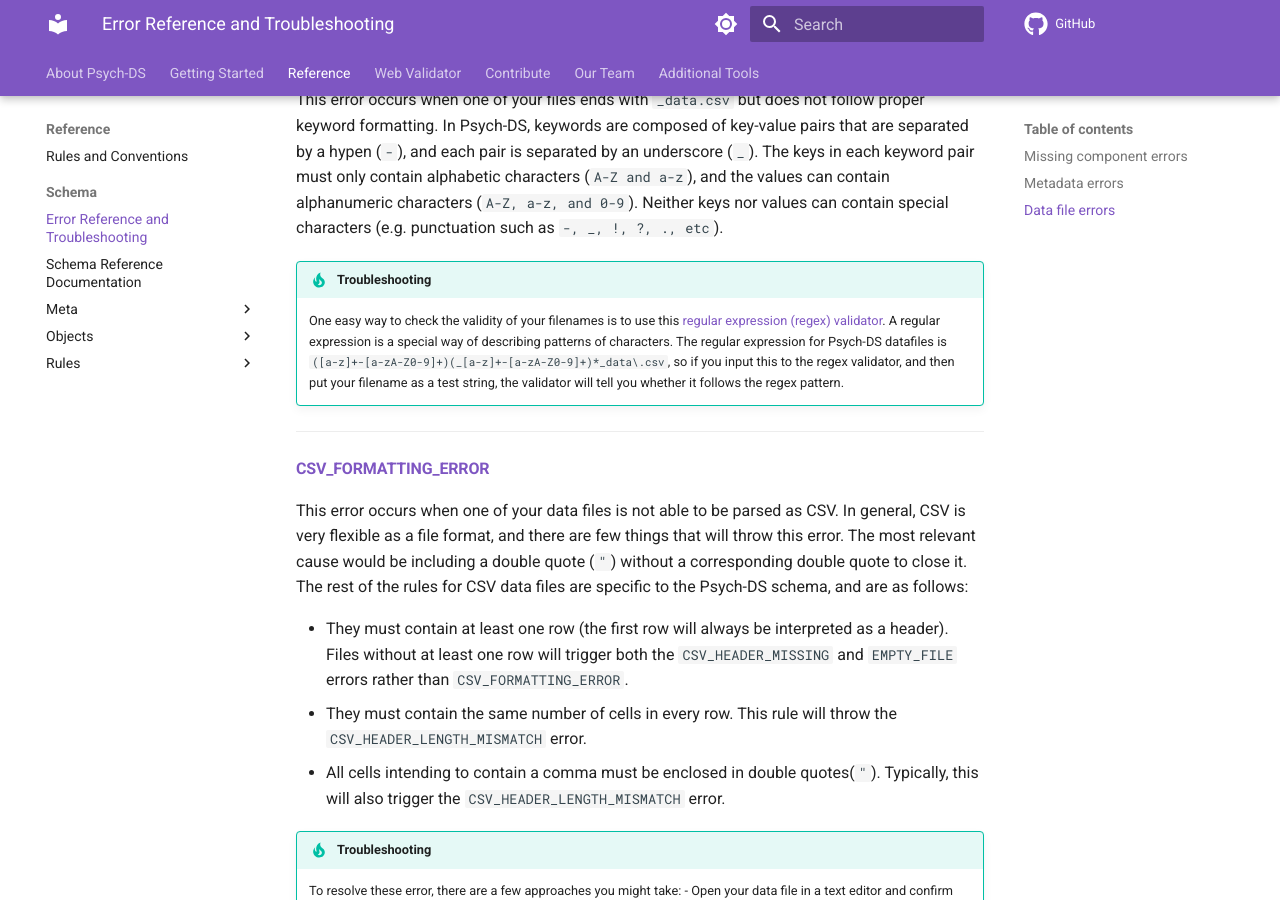
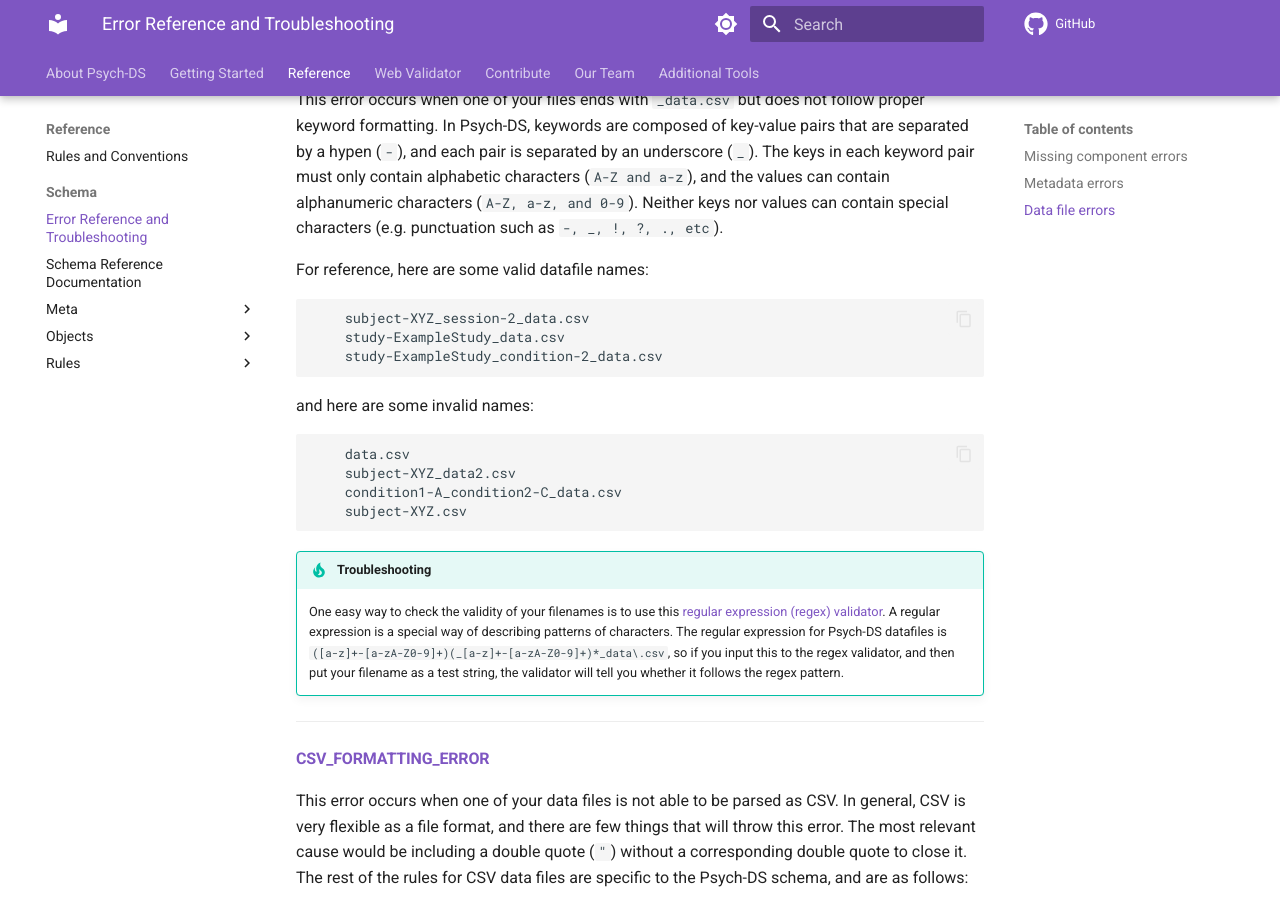
Before and after one commit to psych-ds/psychds-docs, an MkDocs documentation site: the page built from docs/reference/schema/errors.md, in a window 1280 px wide and 900 px high, scrolled down 3453 px. Built offline with MkDocs 1.6.1 and Material for MkDocs 9.7.7, drawn with Linux system fonts in a browser that asks for light colours; comment, search, counter and statistics services are not loaded.

Commit message:
fixed links and added correct/incorrect filenames to second filename-relevant error

````diff
--- a/docs/reference/schema/errors.md
+++ b/docs/reference/schema/errors.md
@@ -6,7 +6,7 @@ This page lists out all of the most common errors that you might encounter while
 
 ---
 
-#### [MISSING_DATASET_DESCRIPTION](../schema/rules/files/common/core/dataset_description)
+#### [MISSING_DATASET_DESCRIPTION](../../schema/rules/files/common/core/dataset_description)
 
 This error indicates that your dataset is missing a file named `dataset_description.json` in the root folder.
 
@@ -15,7 +15,7 @@ This error indicates that your dataset is missing a file named `dataset_descript
 
 ---
 
-#### [MISSING_DATA_DIRECTORY](../schema/rules/files/common/core/data)
+#### [MISSING_DATA_DIRECTORY](../../schema/rules/files/common/core/data)
 
 This error indicates that your dataset is missing a subfolder called `data` inside of the root folder (at the same level as the dataset_description.json metadata file).
 
@@ -24,7 +24,7 @@ This error indicates that your dataset is missing a subfolder called `data` insi
 
 ---
 
-#### [MISSING_DATAFILE](../schema/rules/files/tabular_data/data/Datafile)
+#### [MISSING_DATAFILE](../../schema/rules/files/tabular_data/data/Datafile)
 
 This error indicates that your `data` directory does not contain at least one valid datafile. In the Psych-DS schema, a "valid" datafile is one that follows [CSV file formatting](https://flatfile.com/blog/what-is-a-csv-file-guide-to-uses-and-benefits/) and uses the "_data" suffix and [keyword-based file naming](../schema/meta/defs/keywords/).
 
@@ -51,7 +51,7 @@ This error indicates that your `data` directory does not contain at least one va
 
 ## Metadata errors
 
-#### [INVALID_JSON_FORMATTING](../schema/rules/errors/InvalidJsonFormatting)
+#### [INVALID_JSON_FORMATTING](../../schema/rules/errors/InvalidJsonFormatting)
 
 This error indicates that one of your metadata files (e.g. `dataset_description.json`) is not properly formatted as a [JSON file](https://stackoverflow.blog/2022/06/02/a-beginners-guide-to-json-the-data-format-for-the-internet/)
 
@@ -60,7 +60,7 @@ This error indicates that one of your metadata files (e.g. `dataset_description.
 
 ---
 
-#### [INVALID_JSONLD_FORMATTING](../schema/rules/errors/InvalidJsonldFormatting)
+#### [INVALID_JSONLD_FORMATTING](../../schema/rules/errors/InvalidJsonldFormatting)
 
 This error indicates that one of your metadata files (e.g. `dataset_description.json`) does not properly conform to [JSON-LD grammar](https://www.w3.org/TR/json-ld11/). JSON-LD is a linked data format (like RDF) which is useful for indexing documents and improving search/catalog functions.
 
@@ -69,7 +69,7 @@ This error indicates that one of your metadata files (e.g. `dataset_description.
 
 ---
 
-#### [JSON_KEY_REQUIRED](../schema/rules/errors/JsonKeyRequired)
+#### [JSON_KEY_REQUIRED](../../schema/rules/errors/JsonKeyRequired)
 
 This error indicates that the validator does not see all of the required fields in your metadata file. These fields are `name`, `description`, and `variableMeasured`.
 
@@ -78,7 +78,7 @@ This error indicates that the validator does not see all of the required fields
 
 ---
 
-#### [CSV_COLUMN_MISSING_FROM_METADATA](../schema/rules/errors/CsvColumnMissingFromMetadata)
+#### [CSV_COLUMN_MISSING_FROM_METADATA](../../schema/rules/errors/CsvColumnMissingFromMetadata)
 
 This error indicates that the validator found a [column header](https://help.autodesk.com/view/RVT/2024/ENU/?guid=GUID-DD4D26EB-0827-4EDB-8B1F-E591B9EA8CA0#:~:text=The%20first%20row%20of%20values%20in%20the%20CSV%20file%20is%20for%20header%20information%2C%20to%20describe%20the%20contents%20of%20subsequent%20columns.) in one of your CSV data files that was not listed within the `variableMeasured` field of your metadata. It is required that the `variableMeasured` field contains either strings or `PropertyValue` objects representing each of the column headers that appear across all data files in your dataset.
 
@@ -96,7 +96,7 @@ This error indicates that the validator found a [column header](https://help.aut
 
 ---
 
-#### [INCORRECT_DATASET_TYPE](../schema/rules/errors/IncorrectDatasetType) / [MISSING_DATASET_TYPE](../schema/rules/errors/MissingDatasetType)
+#### [INCORRECT_DATASET_TYPE](../../schema/rules/errors/IncorrectDatasetType) / [MISSING_DATASET_TYPE](../../schema/rules/errors/MissingDatasetType)
 
 These errors occur when your metadata is either missing the `@type` field, or if the field has the wrong value. In the Psych-DS schema, all metadata objects must have `Dataset` as the value of their `@type` field.
 
@@ -107,16 +107,34 @@ These errors occur when your metadata is either missing the `@type` field, or if
 
 ## Data file errors
 
-#### [FILENAME_KEYWORD_FORMATTING_ERROR](FilenameKeywordFormattingError)
+#### [FILENAME_KEYWORD_FORMATTING_ERROR](../../schema/rules/errors/FilenameKeywordFormattingError)
 
 This error occurs when one of your files ends with `_data.csv` but does not follow proper keyword formatting. In Psych-DS, keywords are composed of key-value pairs that are separated by a hypen (`-`), and each pair is separated by an underscore (`_`). The keys in each keyword pair must only contain alphabetic characters (`A-Z and a-z`), and the values can contain alphanumeric characters (`A-Z, a-z, and 0-9`). Neither keys nor values can contain special characters (e.g. punctuation such as `-, _, !, ?, ., etc`).
+
+For reference, here are some valid datafile names:
+
+```
+    subject-XYZ_session-2_data.csv
+    study-ExampleStudy_data.csv
+    study-ExampleStudy_condition-2_data.csv
+
+```
+
+and here are some invalid names:
+
+```
+    data.csv
+    subject-XYZ_data2.csv
+    condition1-A_condition2-C_data.csv
+    subject-XYZ.csv
+```
 
 !!! tip "Troubleshooting"
     One easy way to check the validity of your filenames is to use this [regular expression (regex) validator](https://regex101.com/). A regular expression is a special way of describing patterns of characters. The regular expression for Psych-DS datafiles is `([a-z]+-[a-zA-Z0-9]+)(_[a-z]+-[a-zA-Z0-9]+)*_data\.csv`, so if you input this to the regex validator, and then put your filename as a test string, the validator will tell you whether it follows the regex pattern.
 
 ---
 
-#### [CSV_FORMATTING_ERROR](../schema/rules/errors/CSVFormattingError)
+#### [CSV_FORMATTING_ERROR](../../schema/rules/errors/CSVFormattingError)
 
 This error occurs when one of your data files is not able to be parsed as CSV. In general, CSV is very flexible as a file format, and there are few things that will throw this error. The most relevant cause would be including a double quote (`"`) without a corresponding double quote to close it. The rest of the rules for CSV data files are specific to the Psych-DS schema, and are as follows:
 
@@ -137,7 +155,7 @@ This error occurs when one of your data files is not able to be parsed as CSV. I
 
 ---
 
-#### [ROWID_VALUES_NOT_UNIQUE](../schema/rules/errors/RowidValuesNotUnique)
+#### [ROWID_VALUES_NOT_UNIQUE](../../schema/rules/errors/RowidValuesNotUnique)
 
 This error occurs if you choose to include a column called `row_id` in one of your datafiles, but the validator finds that all the cells of this column are not unique. `row_id` is a privileged column header in the Psych-DS schema that is intended to uniquely identify a given row of response data.
 
````
